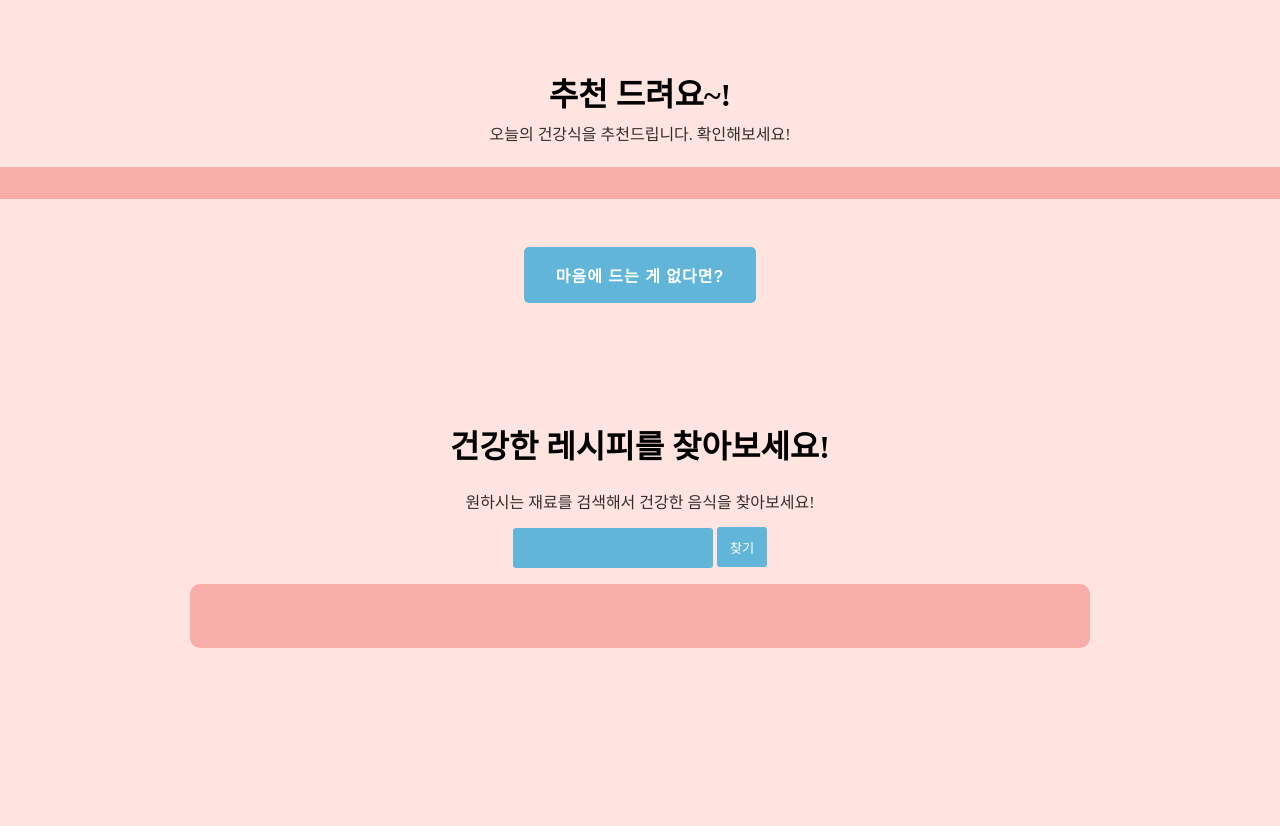
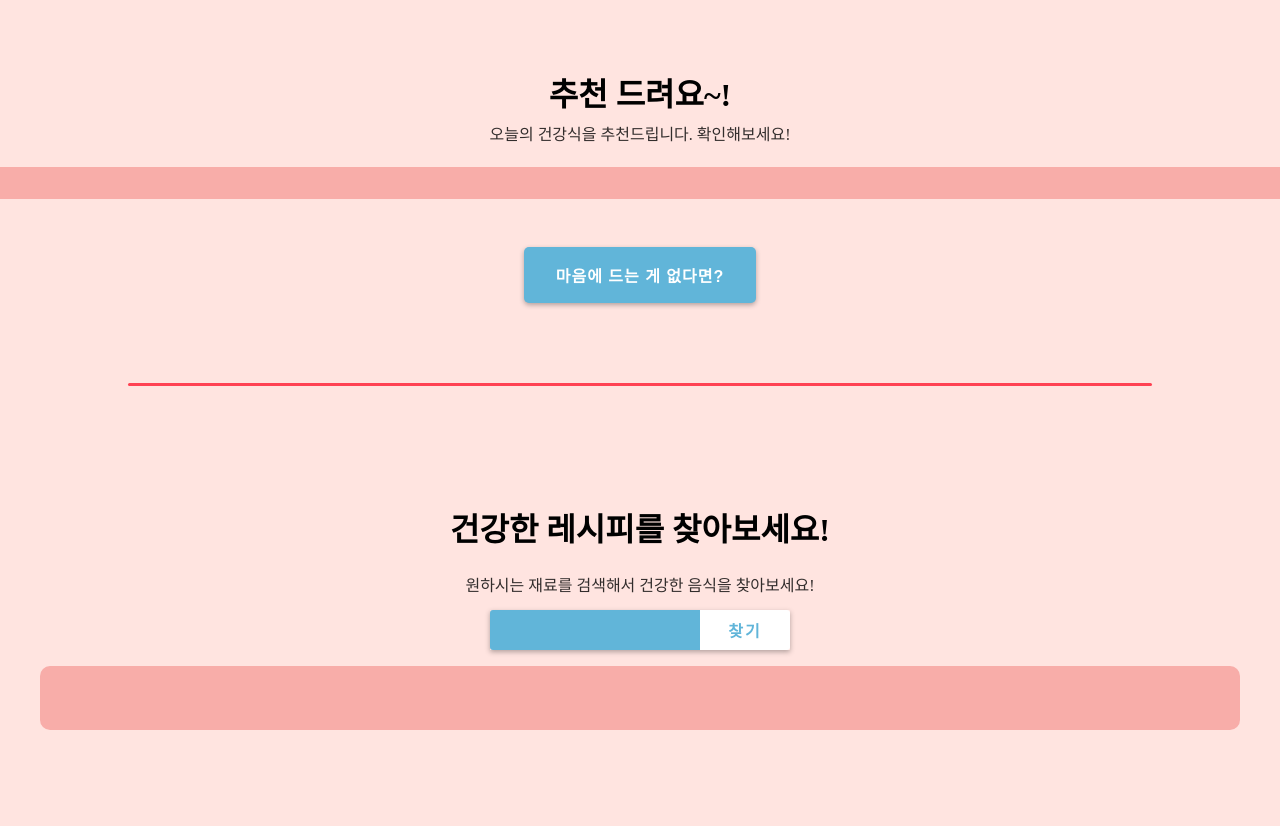
Before and after one commit to NamgyungKim/Today-table, a Flask app: template templates/main.html in a window 1280 px wide. Shown: the part 101-927 px from the top of the page. Before the commit the page ends 749 px from the top, so only its background shows below. Run offline with Flask 2, Linux system fonts and the light colour scheme; the template is opened without the code that fills it, so the values that code supplies are empty; some libraries are stand-ins or nearby versions; some web fonts are replaced.

Commit message:
mainPage design modifyied

```diff
--- a/static/scripts/main.js
+++ b/static/scripts/main.js
@@ -21,6 +21,10 @@ function nav_show() {
 function search_ingredients() {
   let value = $(".search-input").val();
   console.log(value);
+}
+
+function likeHeart() {
+  console.log("ㅇㅇㅇ");
 }
 
 $(document).ready(function () {
@@ -57,7 +61,3 @@ function get_list() {
     },
   });
 }
-
-// jinja로 3개만 랜덤 나타내기
-// 디자인 찾아서 예쁘게 하기
-// flex wrap 말고 4줄로 정렬되도록
--- a/static/styles/main.css
+++ b/static/styles/main.css
@@ -165,9 +165,18 @@ h1 {
   font-weight: bold;
   letter-spacing: 1px;
   transition: 0.1s ease-in;
+  box-shadow: 0 2px 5px rgba(0, 0, 0, 0.3);
 }
 .main-container .recommend-container .recommend-btn:active {
   transform: scale(0.995);
+}
+
+.main-container .recommend-container .divide-line {
+  width: 80%;
+  height: 3px;
+  background-color: #ff4253;
+  margin: 5rem 0;
+  border-radius: 1.5px;
 }
 
 /* 목록 부분 */
@@ -177,7 +186,7 @@ h1 {
   justify-content: center;
   align-items: center;
   width: 100%;
-  padding: 5rem 0;
+  padding-bottom: 5rem;
   background-color: #ffe4e0;
 }
 
@@ -189,35 +198,47 @@ h1 {
 }
 
 .main-container .list-container .search-form {
-  width: fit-content;
-  margin: 0 10%;
+  display: flex;
+  width: 300px;
+  height: 40px;
+  box-shadow: 0 2px 5px rgba(0, 0, 0, 0.3);
 }
 
 .search-form .search-input {
-  width: 200px;
-  height: 40px;
+  width: 70%;
   border: none;
   background-color: #61b5d9;
   color: #fff;
-  border-radius: 3px;
+  border-top-left-radius: 3px;
+  border-bottom-left-radius: 3px;
   padding: 5px;
   font-size: 17px;
   font-weight: bold;
 }
+
 .search-form .search-btn {
-  width: 50px;
-  height: 40px;
+  width: 30%;
+  background-color: #fff;
+  color: #61b5d9;
+  border: none;
+  border-top-right-radius: 3px;
+  border-bottom-right-radius: 3px;
+  cursor: pointer;
+  font-size: 1rem;
+  font-weight: bold;
+  letter-spacing: 2px;
+  transition: 0.3s ease-in;
+}
+
+.search-form .search-btn:hover {
   background-color: #61b5d9;
   color: #fff;
-  border: none;
-  border-radius: 3px;
-  cursor: pointer;
 }
 
 .main-container .list-container .dish-lists {
-  width: 900px;
+  width: 1200px;
   display: grid;
-  grid-template-columns: 1fr 1fr 1fr 1fr;
+  grid-template-columns: 1fr 1fr 1fr 1fr 1fr;
   justify-content: center;
   padding: 2rem 3rem;
   margin: 1rem 0;
@@ -232,9 +253,15 @@ h1 {
   background-color: #fff;
   border-radius: 5px;
   overflow: hidden;
+  position: relative;
 }
 
-.main-container .dish-lists .dish img {
+.main-container .dish-lists .dish .img-wrap {
+  width: 200px;
+  overflow: hidden;
+}
+
+.main-container .dish-lists .dish .img-wrap img {
   width: 200px;
   height: 200px;
   border-top-left-radius: 5px;
@@ -252,7 +279,6 @@ h1 {
   flex-direction: column;
   justify-content: space-between;
   padding: 0.4rem;
-  position: relative;
   background-color: #fff;
 }
 
@@ -269,13 +295,9 @@ h1 {
   font-weight: bold;
 }
 
-.dish .description .fa-heart {
+.dish .fa-heart {
   position: absolute;
-  top: 0.2rem;
+  top: 205px;
   right: 0.4rem;
   font-size: 1rem;
 }
-
-.dish .description .fa-heart.fas {
-  background-color: red;
-}
--- a/templates/main.html
+++ b/templates/main.html
@@ -60,6 +60,7 @@
           {% endfor %}
         </div>
         <button class="recommend-btn">마음에 드는 게 없다면?</button>
+        <div class="divide-line"></div>
       </div>
       <div class="list-container">
         <h2>건강한 레시피를 찾아보세요!</h2>
@@ -72,14 +73,15 @@
           {% for dish in dishes %}
           <div class="dish">
             <a href="/detail/{{dish.no}}">
-              <img src="{{ dish.img }}" alt="dish-image" />
+              <div class="img-wrap">
+                <img src="{{ dish.img }}" alt="dish-image" />
+              </div>
               <div class="description">
                 <p class="dish-type">{{dish.menu_type}}</p>
                 <h3 class="dish-name">{{ dish.menu_name }}</h3>
-                <i class="far fa-heart"></i>
-                <!-- <i class="fas fa-heart"></i> -->
               </div>
             </a>
+            <i class="far fa-heart" onclick="likeHeart()"></i>
           </div>
           {% endfor %}
         </div>
```
